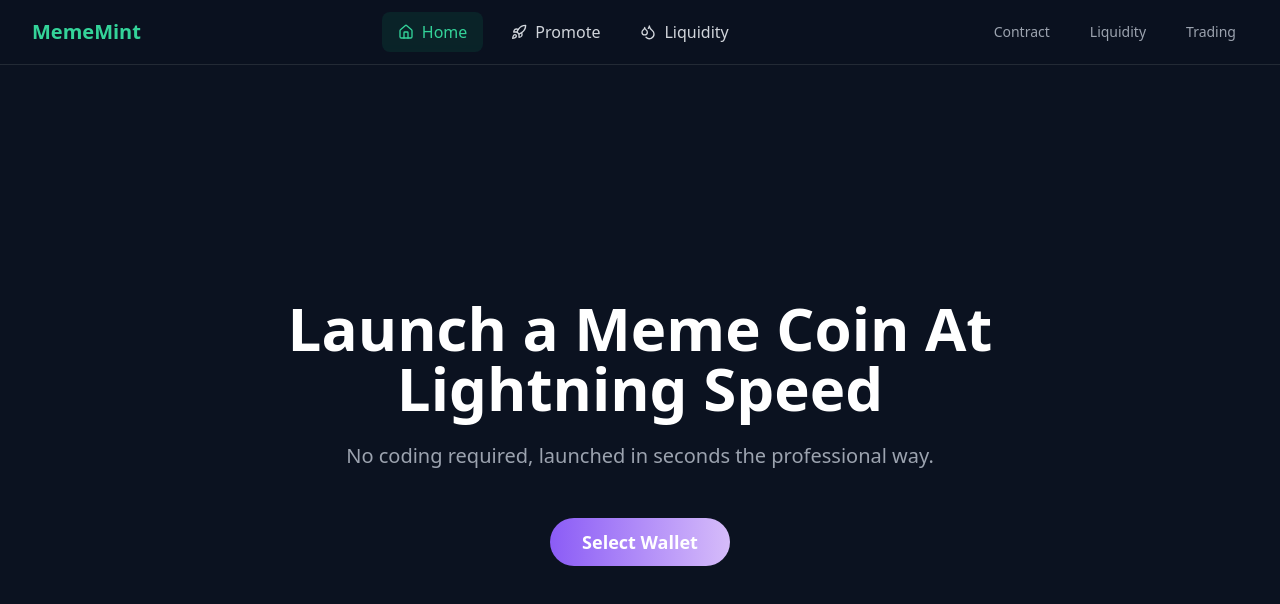
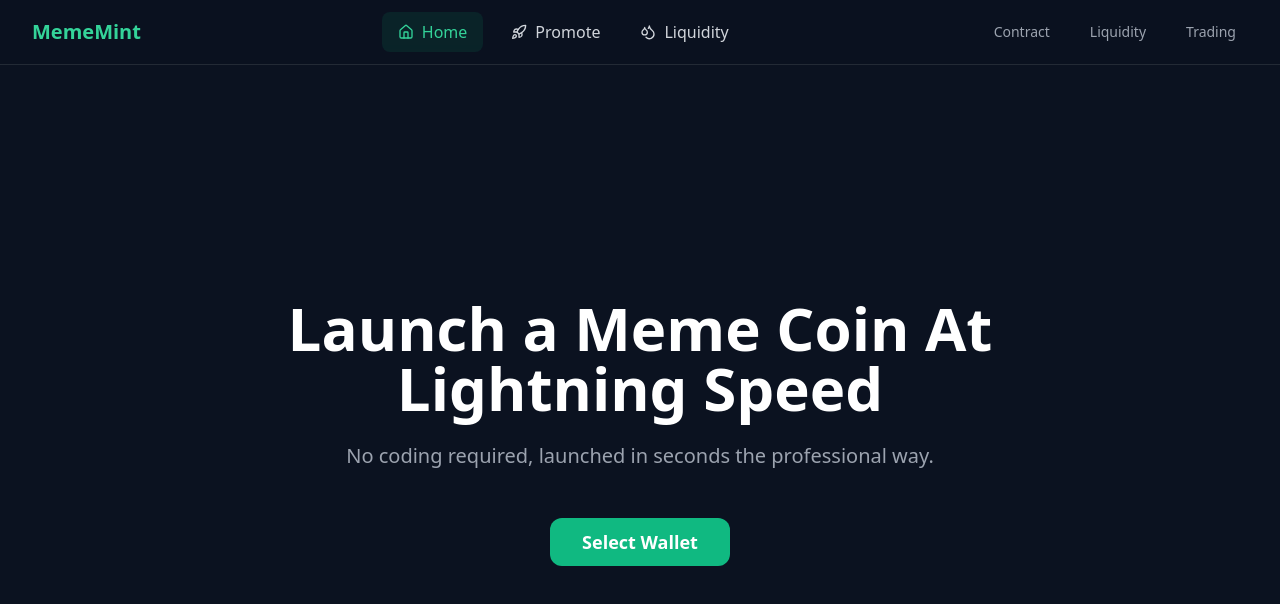
Before and after one commit to AlbionAI/smooth-journey-web, a React (Vite) app: page / in a window 1280 px wide. Shown: the top 604 px of the page. Built offline with nearby package versions, Linux system fonts and the light colour scheme.

Commit message:
Reverted to edit edt-c6d68371-806f-488f-8900-f6455ba8b078: "Optimize web app performance
Improve the performance of the web application to address lag issues.  No specific optimizations are implemented in this commit."

```diff
--- a/src/components/Hero.tsx
+++ b/src/components/Hero.tsx
@@ -26,10 +26,11 @@ const Hero = () => {
           initial={{ opacity: 0, y: 20 }}
           animate={{ opacity: 1, y: 0 }}
           transition={{ duration: 0.6, delay: 0.4 }}
+          className="inline-block"
         >
           <Button
             size="lg"
-            className="bg-gradient-to-r from-[#8B5CF6] to-[#D6BCFA] hover:from-[#7C3AED] hover:to-[#C4B5FD] text-white font-semibold px-8 py-6 text-lg rounded-full transition-all transform hover:scale-105"
+            className="bg-emerald-500 hover:bg-emerald-600 text-white font-semibold px-8 py-6 text-lg rounded-xl transition-all transform hover:scale-105"
           >
             Select Wallet
           </Button>
```
